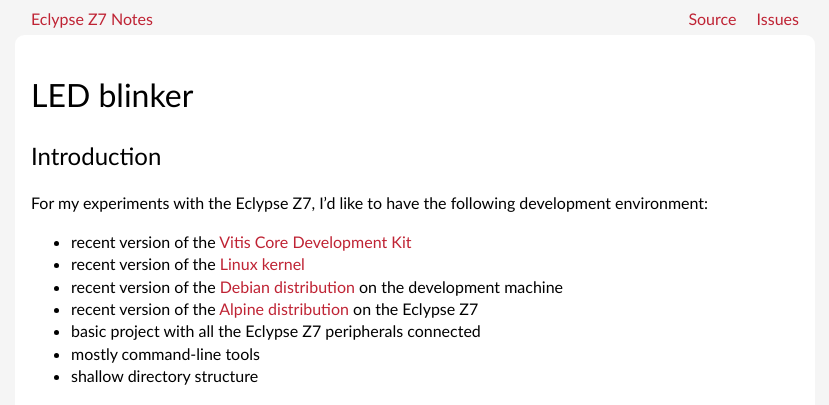
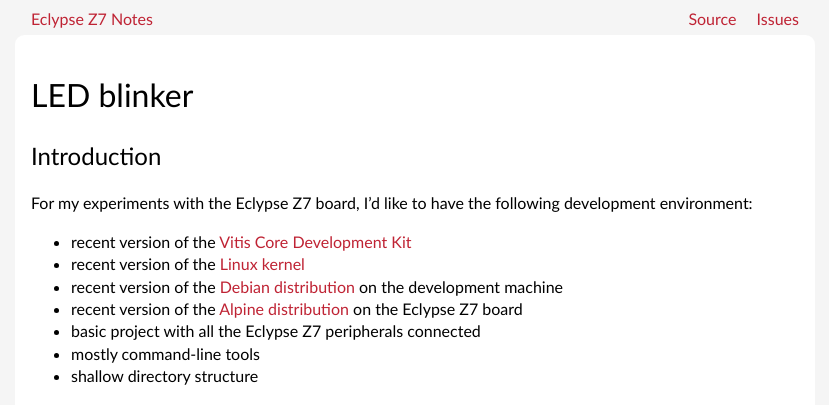
Before and after one commit to pavel-demin/eclypse-z7-notes, a Jekyll site: the page built from led-blinker.md, in a window 1280 px wide and 900 px high. Shown: the top 405 px of the window, without its empty margins (225-1054 px from the left). Built offline with Jekyll 4.4.1, drawn with Linux system fonts in a browser that asks for light colours.

Commit message:
update introduction

```diff
--- a/led-blinker.md
+++ b/led-blinker.md
@@ -7,12 +7,12 @@
 Introduction
 -----
 
-For my experiments with the Eclypse Z7, I'd like to have the following development environment:
+For my experiments with the Eclypse Z7 board, I'd like to have the following development environment:
 
  - recent version of the [Vitis Core Development Kit](https://www.xilinx.com/products/design-tools/vitis.html)
  - recent version of the [Linux kernel](https://www.kernel.org)
  - recent version of the [Debian distribution](https://www.debian.org/releases/stretch) on the development machine
- - recent version of the [Alpine distribution](https://alpinelinux.org) on the Eclypse Z7
+ - recent version of the [Alpine distribution](https://alpinelinux.org) on the Eclypse Z7 board
  - basic project with all the Eclypse Z7 peripherals connected
  - mostly command-line tools
  - shallow directory structure
```
